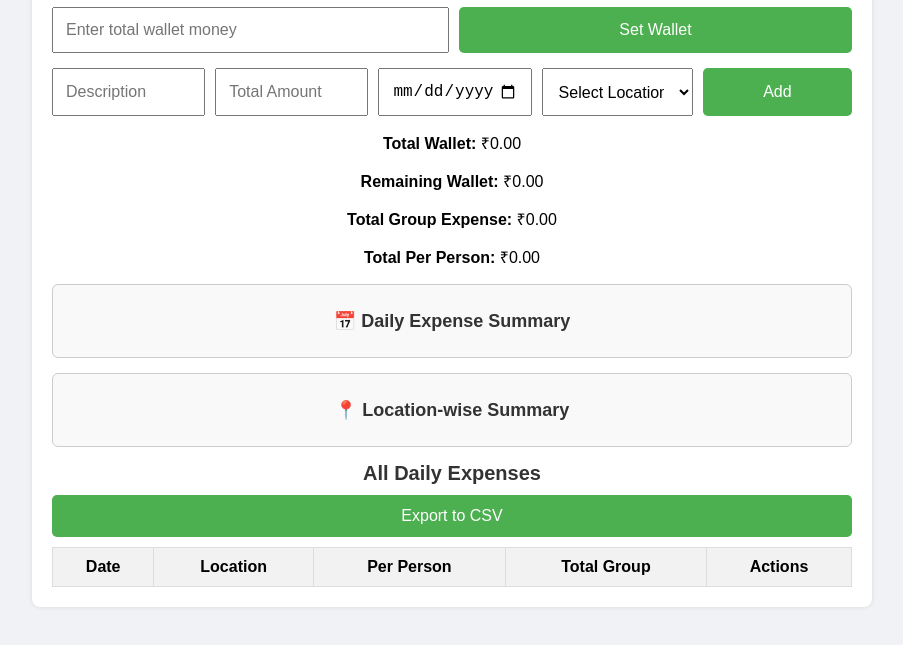
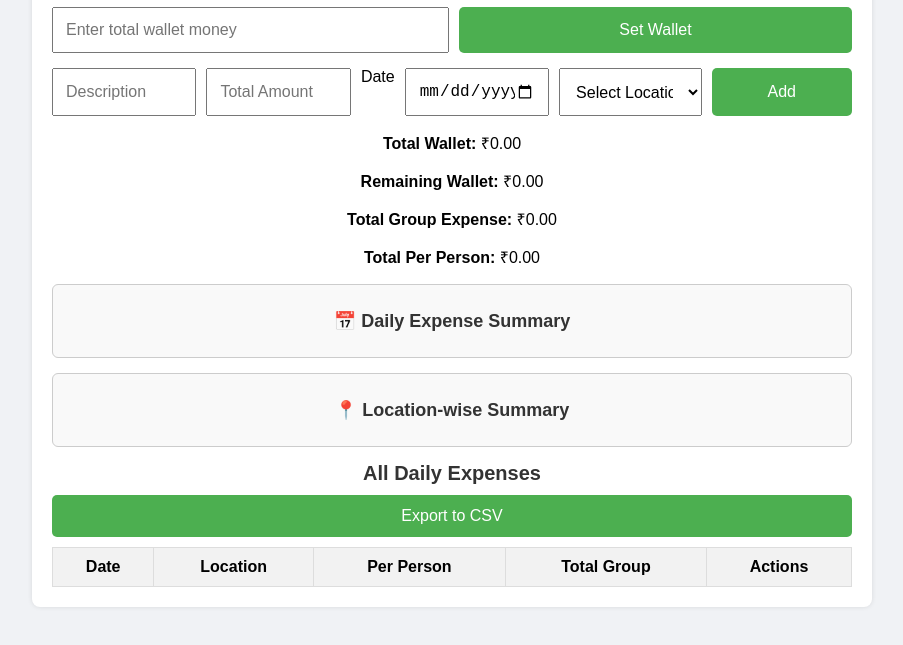
Before and after one commit to tejaspanchbhai0027/ExpenseTrackerApp, a plain HTML site: page index.html in a window 1280 px wide. Shown: the part 81-726 px from the top of the page, without its empty margins (188-1091 px from the left). Drawn offline with Linux system fonts and the light colour scheme.

Commit message:
index.html

```diff
--- a/index.html
+++ b/index.html
@@ -18,12 +18,13 @@
     <div class="form-section">
       <input type="text" id="description" placeholder="Description" />
       <input type="number" id="amount" placeholder="Total Amount" />
-      <input type="date" id="date" />
+      Date <input type="date" id="date" />
       <select id="location">
         <option value="">Select Location</option>
         <option value="Prayagraj">Prayagraj</option>
         <option value="Varanasi">Varanasi</option>
         <option value="Ayodhya">Ayodhya</option>
+        <option value="Ayodhya">Travel</option>
       </select>
       <button onclick="addExpense()">Add</button>
     </div>
```
